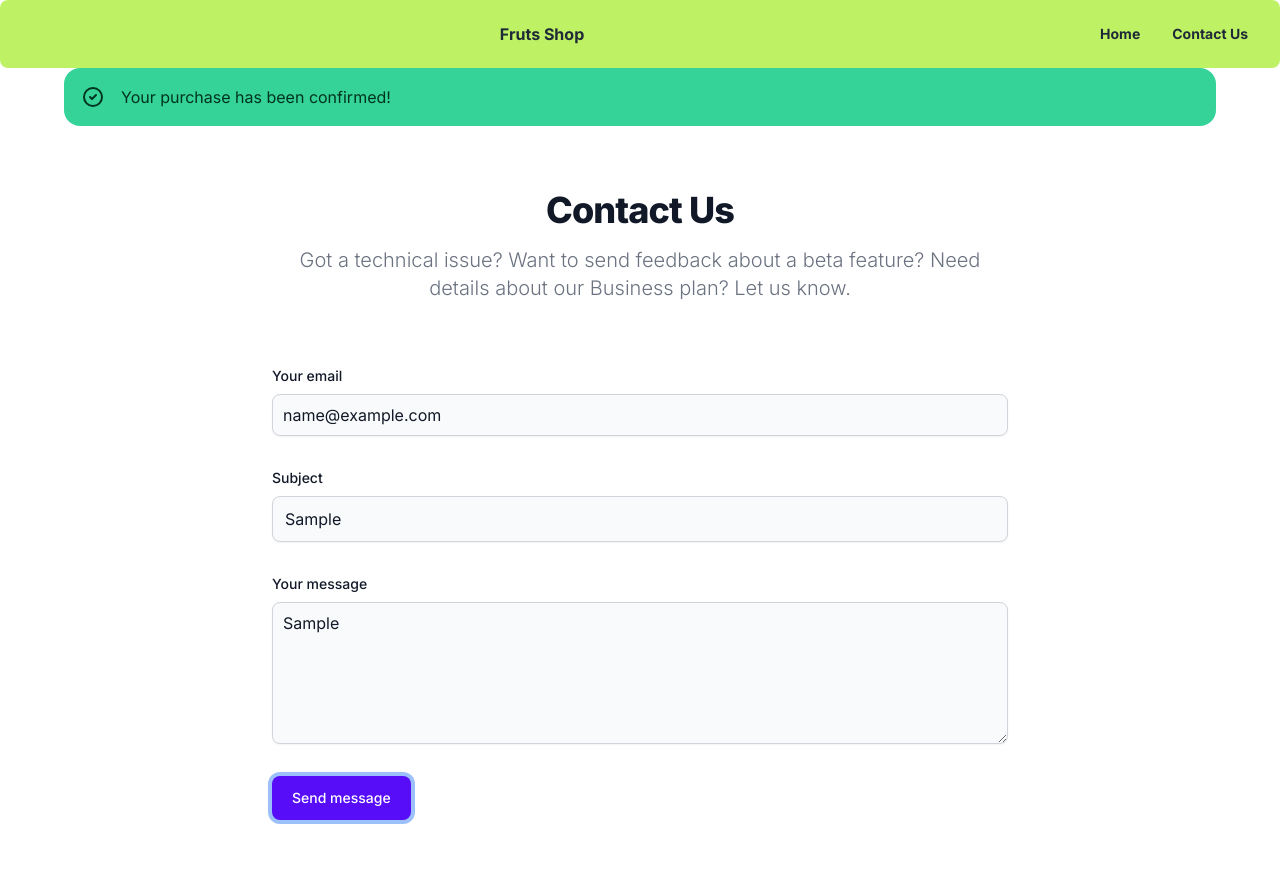
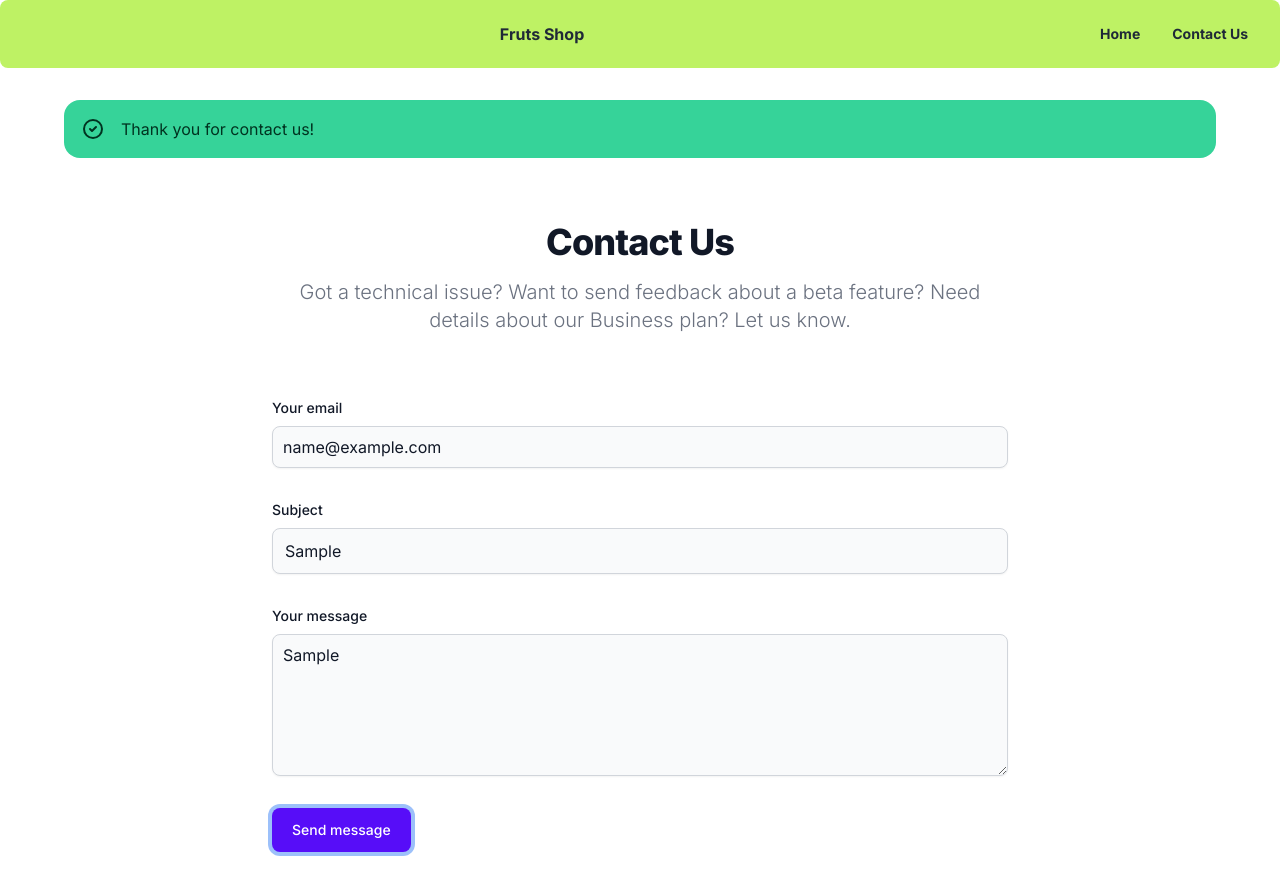
Before and after one commit to PHANZzz/Ecommerce-Project, a Next.js app: page /Contact in a window 1280 px wide. Both pictures are taken after typing "name@example.com", "Sample", "Sample" into the empty fields and a click on the button "Send message". Shown: the top 894 px of the page. Built offline with nearby package versions, Linux system fonts and the light colour scheme; no server answers.

Commit message:
last time

```diff
--- a/app/Contact/contact.tsx
+++ b/app/Contact/contact.tsx
@@ -31,14 +31,11 @@ export default function Contact() {
 
   return (
     <section className="bg-white" id='Contact'>
-      {
-        isLoading === true ? null :
-          <div className="alert alert-success justify-center items-center">
-            <svg xmlns="http://www.w3.org/2000/svg" className="stroke-current shrink-0 h-6 w-6" fill="none" viewBox="0 0 24 24"><path strokeLinecap="round" strokeLinejoin="round" strokeWidth="2" d="M9 12l2 2 4-4m6 2a9 9 0 11-18 0 9 9 0 0118 0z" /></svg>
-            <span>Your purchase has been confirmed!</span>
-          </div>
-      }
-      <div className="py-8 lg:py-16 px-4 mx-auto max-w-screen-md z-0">
+      {isLoading === true ? null : <div className="alert alert-success mt-8 z-10 relative">
+        <svg xmlns="http://www.w3.org/2000/svg" className="stroke-current shrink-0 h-6 w-6" fill="none" viewBox="0 0 24 24"><path strokeLinecap="round" strokeLinejoin="round" strokeWidth="2" d="M9 12l2 2 4-4m6 2a9 9 0 11-18 0 9 9 0 0118 0z" /></svg>
+        <span >Thank you for contact us!</span>
+      </div>}
+      <div className="py-8 lg:py-16 px-4 mx-auto max-w-screen-md z-0 absulote">
         <h2 className="mb-4 text-4xl tracking-tight font-extrabold text-center text-gray-900 ">
           Contact Us
         </h2>
--- a/app/page.tsx
+++ b/app/page.tsx
@@ -2,7 +2,7 @@ import Card from './Card/page'
 import Link from 'next/link'
 export default function Home() {
   return (
-    <nav>
+    <nav >
       <div className="drawer">
         <input id="my-drawer-3" type="checkbox" className="drawer-toggle" />
         <div className="drawer-content flex flex-col ">
@@ -33,7 +33,7 @@ export default function Home() {
         </div>
         <div className="drawer-side">
           <label htmlFor="my-drawer-3" className="drawer-overlay"></label>
-          <ul className="menu p-4 w-80 h-full bg-base-200 font-extrabold  bg-lime-300">
+          <ul className="menu p-4 w-80 h-full bg-base-200 font-extrabold">
             <Link href="/"><li><a>Home</a></li></Link>
             <Link href="/Contact"><li><a>Contact Us</a></li></Link>
 
```
